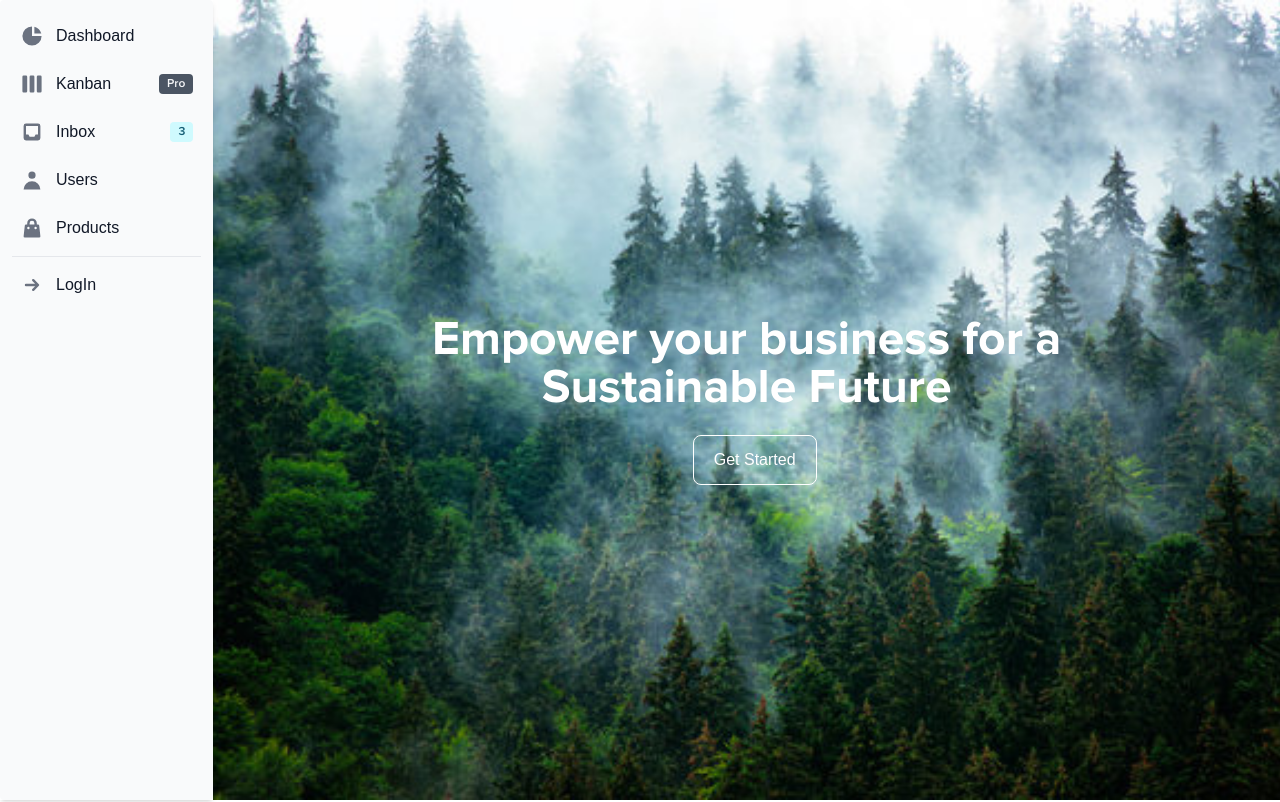
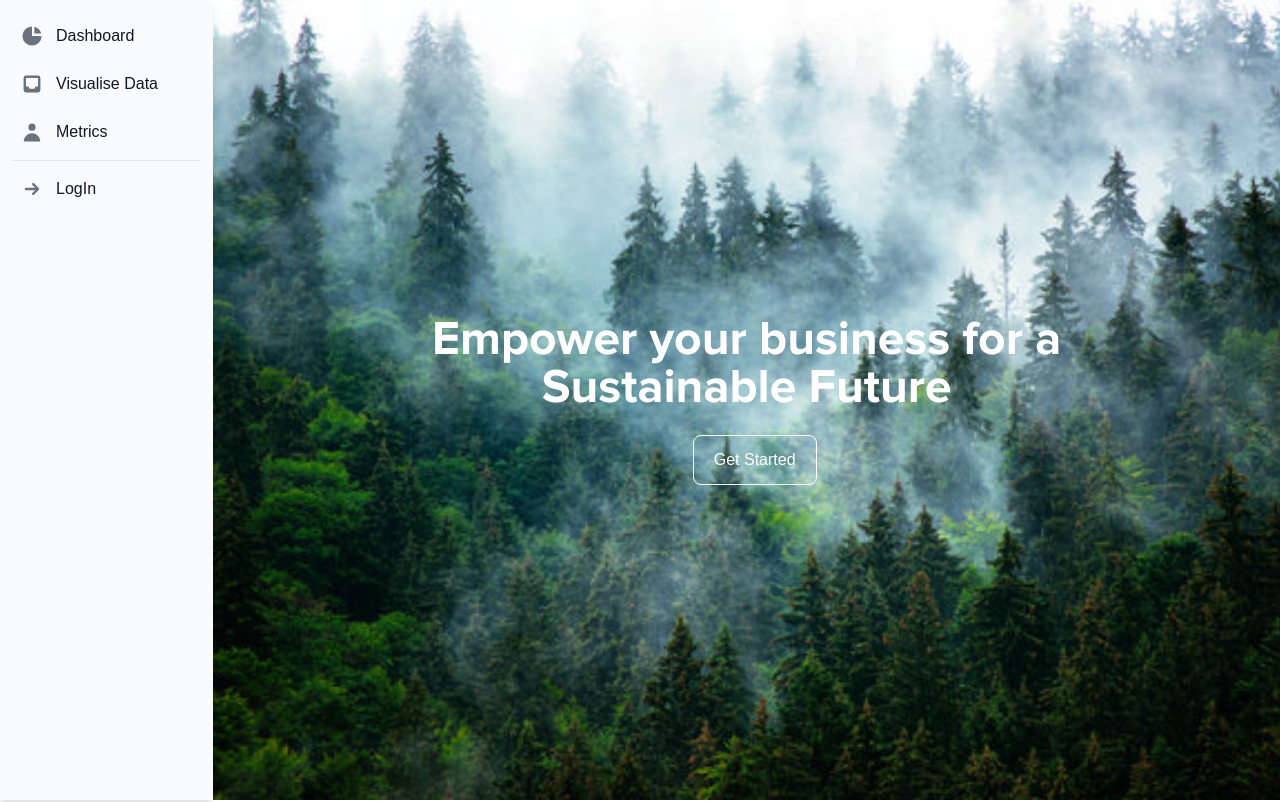
Before and after one commit to unicesng/laptop_boys, a React (Vite) app in the folder frontend/: page / in a window 1280 px wide. Shown: the top 802 px of the page. Built offline with nearby package versions, Linux system fonts and the light colour scheme; no server answers; a web font is replaced by a local one.

Commit message:
Fix sidebar

```diff
--- a/frontend/src/SideBarNav.tsx
+++ b/frontend/src/SideBarNav.tsx
@@ -40,23 +40,11 @@ function SidebarNav() {
           <Sidebar.Item as={Link} to="/dashboard" icon={HiChartPie}>
             Dashboard
           </Sidebar.Item>
-          <Sidebar.Item
-            as={Link}
-            to="/pro"
-            icon={HiViewBoards}
-            label="Pro"
-            labelColor="dark"
-          >
-            Kanban
+          <Sidebar.Item as={Link} to="/data" icon={HiInbox}>
+            Visualise Data
           </Sidebar.Item>
-          <Sidebar.Item as={Link} to="/inbox" icon={HiInbox} label="3">
-            Inbox
-          </Sidebar.Item>
-          <Sidebar.Item as={Link} to="/users" icon={HiUser}>
-            Users
-          </Sidebar.Item>
-          <Sidebar.Item as={Link} to="/products" icon={HiShoppingBag}>
-            Products
+          <Sidebar.Item as={Link} to="/metric" icon={HiUser}>
+            Metrics
           </Sidebar.Item>
           <hr />
           {user ? (
```
